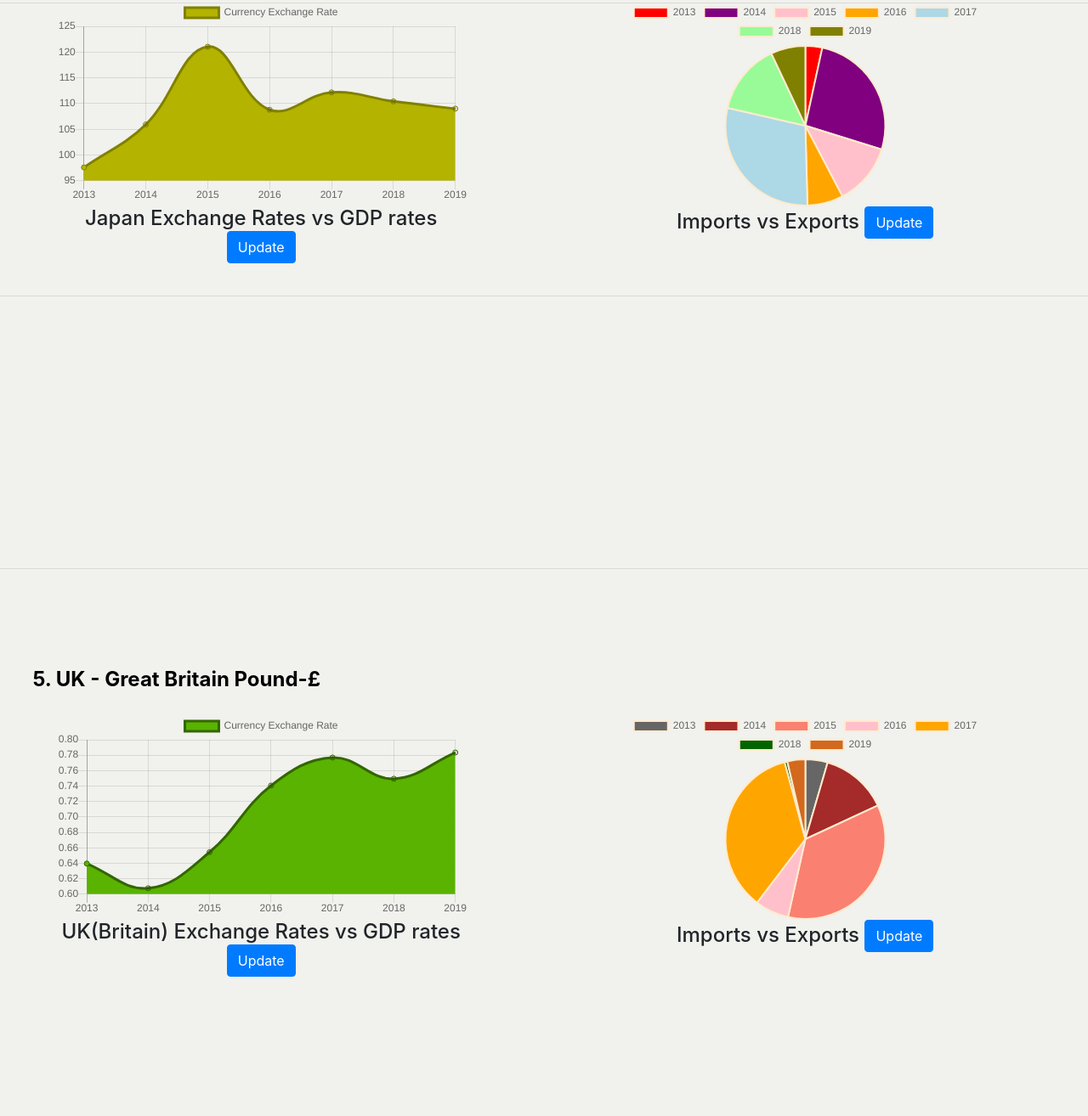
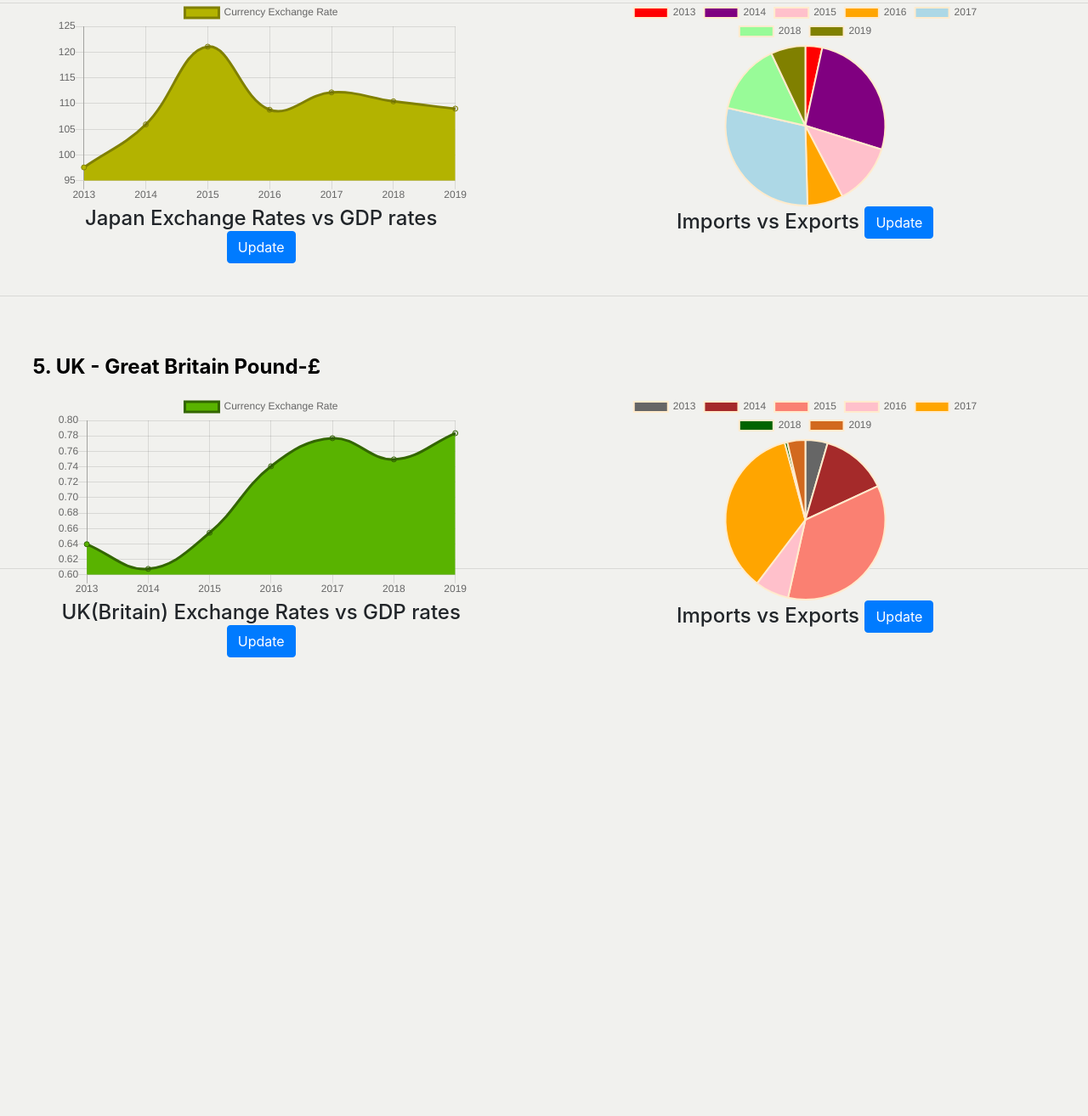
Before and after one commit to UMMEATHIYA/Currency-Rates-Deployment, a Flask app: page / in a window 1280 px wide; the page is wider, and only the part inside the window is pictured. Shown: the part 2110-3424 px from the top of that part at 85% size. Run offline with Flask 2, Linux system fonts and the light colour scheme; some libraries are stand-ins or nearby versions.

Commit message:
Update FER.html

```diff
--- a/templates/FER.html
+++ b/templates/FER.html
@@ -196,7 +196,7 @@
               }
               .Algo5{
                 position: absolute;
-                top:362%;
+                top:316%;
                 margin-left: 3%;
         }
         .chart9{
@@ -205,7 +205,7 @@
                 padding: 5px;
                 margin-left: 4.5%;
                 position:absolute;
-                top:368%;
+                top:321%;
               }
               .chart10{
                 width:39%;
@@ -213,7 +213,7 @@
                 padding: 5px;
                 margin-left: 54.5%;
                 position:absolute;
-                top:368%;
+                top:321%;
               }
               .Algo6{
                 position: absolute;
```
